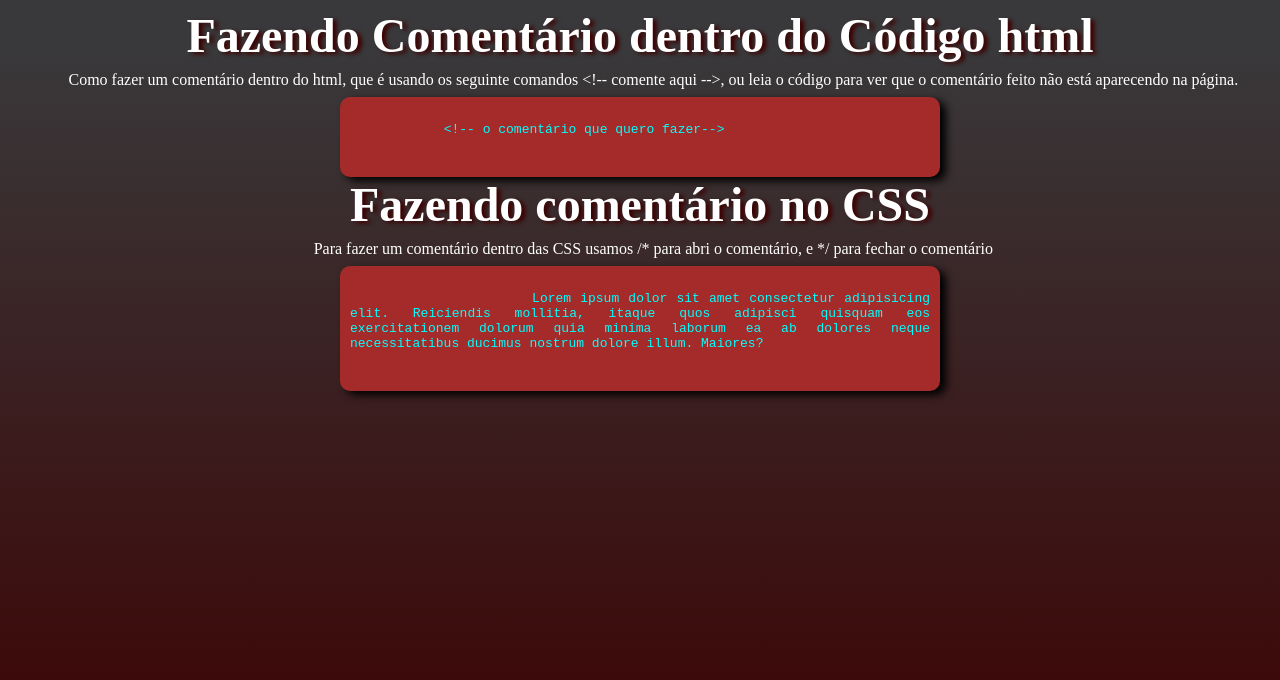
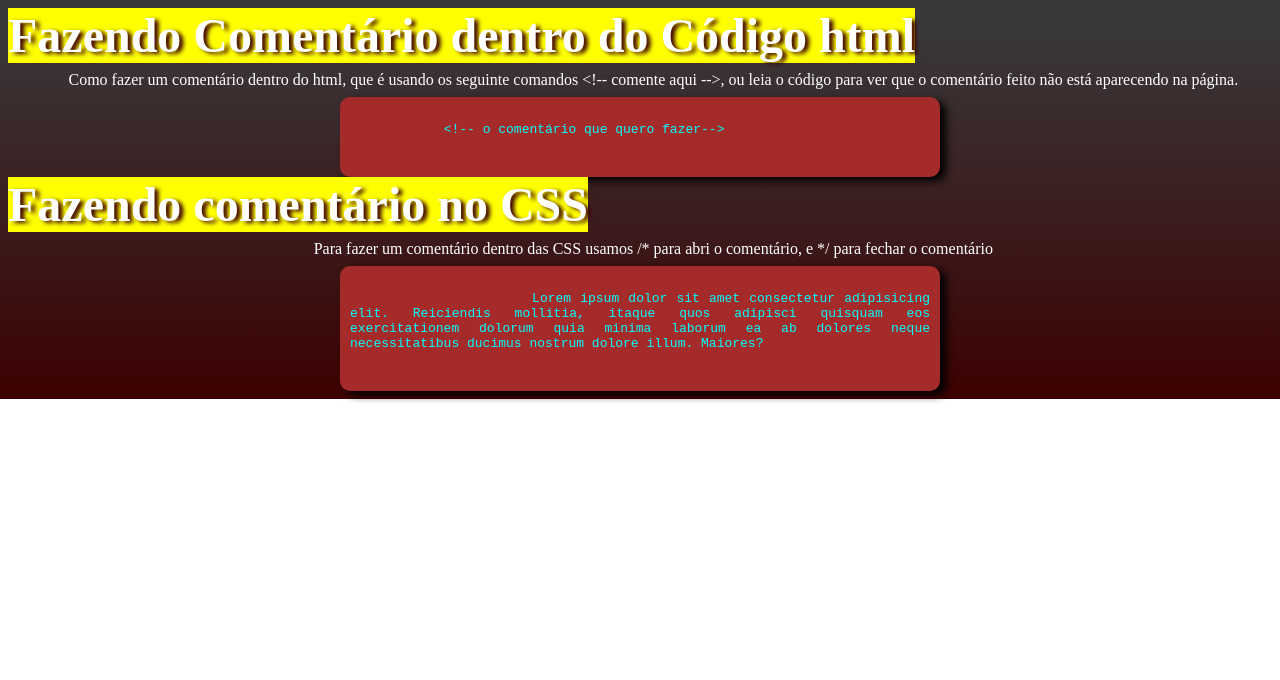
Before and after one commit to ramonstaticx/cursos, a plain HTML site: page comentando-no-html.html in a window 1280 px wide. Drawn offline with Linux system fonts and the light colour scheme; a web font is replaced by a local one.

Commit message:
atualização do style

```diff
--- a/comentando-no-html.html
+++ b/comentando-no-html.html
@@ -7,14 +7,10 @@
     <title>comentando dentro do html</title>
     <link rel="stylesheet" href="./style-do-html.css">
     <link rel="shortcut icon" href="./favicon/favicon-32x32.png" type="image/x-icon">
-    <style>
-        html{
-            height: 100vh;
-        }
-    </style>
+
 </head>
-<body>
-    <h1>Fazendo Comentário dentro do  Código html</h1>
+<body><section>
+    <h1>Fazendo Comentário dentro do  Código html</h1></section>
     <div>
         <p>Como fazer um comentário dentro do html, que é usando os seguinte comandos &lt;!-- comente aqui --&gt;, ou leia o
             código para ver que o comentário feito não está aparecendo na página.
@@ -27,7 +23,9 @@
         </code>
     </pre>
     </div>
-    <h1>Fazendo comentário no CSS</h1>
+    <section>
+        <h1>Fazendo comentário no CSS</h1>
+    </section>
     <div>
         <p>Para fazer um comentário dentro das CSS usamos /* para abri o comentário, e */ para fechar o comentário</p>
         <p>
--- a/style-do-html.css
+++ b/style-do-html.css
@@ -8,7 +8,7 @@
     src: url('./fonts/aAvocadoTaco.otf') format('opentype'), url('./fonts/aAvocadoTaco.ttf') format('truetype');
     font-weight: normal;
     font-style: normal;
-    }
+}
 
 * {
     margin: 0 0 0 0;
@@ -22,8 +22,7 @@
 }
 
 html {
-
-    background-image: linear-gradient(to bottom,  rgb(57, 57, 59) 5%,rgb(61, 1, 1) );
+    background-image: linear-gradient(to bottom, rgb(57, 57, 59) 5%, rgb(61, 1, 1));
     background-repeat: no-repeat;
     color: white;
 
@@ -44,18 +43,19 @@ p {
     text-align: center;
 
 }
+
 div>p {
     text-align: center;
 }
 
+
 h1 {
-
-    margin: auto;
+    display: inline-block;
+    background-color: yellow;
     text-align: center;
+    color: white;
     text-shadow: 4px 2px 4px rgb(61, 1, 1);
-    color: white;
     font: normal bolder 3em 'Charis SIL', serif;
-
 }
 
 
@@ -64,7 +64,6 @@ h2 {
     color: rgb(227, 245, 147);
     text-shadow: 2px 2px 3px rgb(119, 88, 29);
     font: normal bolder 1.5em 'Charis SIL', serif;
-
 }
 
 h3 {
@@ -73,7 +72,6 @@ h3 {
 
 li {
     list-style-position: inside;
-
 }
 
 ul {
@@ -82,6 +80,7 @@ ul {
     text-indent: 8px;
     list-style-type: disc;
 }
+
 ol {
     text-align: left;
     margin-left: 8px;
@@ -91,8 +90,8 @@ ol {
 dl {
     margin: 8px;
 }
+
 pre {
-
     text-align: justify;
     background-color: brown;
     border-radius: 10px;
@@ -102,17 +101,16 @@ pre {
     margin: auto;
     color: aqua;
     white-space: pre-wrap;
-
 }
 
 table {
+    margin: auto;
+}
 
-    margin: auto;
-
-}
 .th {
     padding: 8px;
 }
+
 .tr {
     font-size: small;
     padding: 8px
@@ -124,24 +122,24 @@ table {
 }
 
 div.img-center {
-                 text-align: center;
+    text-align: center;
 
 }
 
 a {
     color: wheat;
-    font-family: 'Charis SIL', serif ;
+    font-family: 'Charis SIL', serif;
 }
 
 a:visited {
     color: rgb(248, 196, 100);
 }
 
-a:hover{
+a:hover {
     color: aqua;
 }
 
-a:active{
-    color:yellowgreen;
+a:active {
+    color: yellowgreen;
 
 }
```
